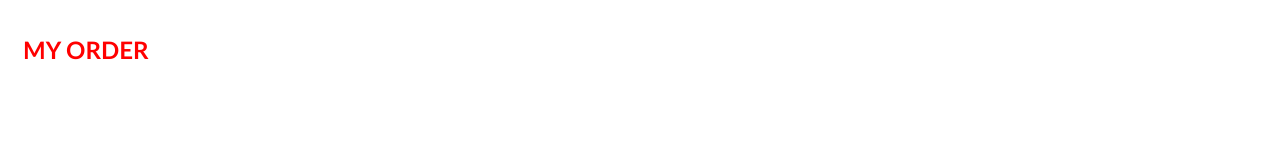
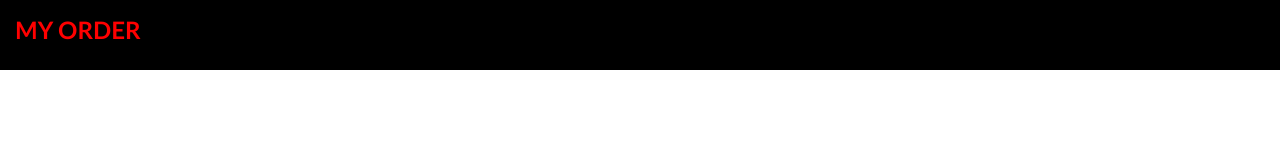
Before and after one commit to ahsan-abc/trekist, a plain HTML site: page myorder.html in a window 1280 px wide. Drawn offline with Linux system fonts and the light colour scheme.

Commit message:
order stable 2

```diff
--- /dev/null
+++ b/css/myorder.css
@@ -0,0 +1,4 @@
+* {
+  padding: 0;
+  margin: 0;
+}
--- a/myorder.html
+++ b/myorder.html
@@ -4,6 +4,7 @@
     <meta charset="UTF-8" />
     <meta name="viewport" content="width=device-width, initial-scale=1.0" />
     <title>My Order</title>
+    <link rel="stylesheet" href="./css/myorder.css" />
   </head>
   <body>
     <h2
@@ -12,6 +13,9 @@
         font-family: 'Gill Sans', 'Gill Sans MT', Calibri, 'Trebuchet MS',
           sans-serif;
         padding: 15px;
+        background-color: black;
+        width: calc(100% - 30px);
+        height: 40px;
       "
     >
       MY ORDER
```
Also changed, not shown: mycart.html (+3 -0 lines), mylike.html (+3 -0 lines).
